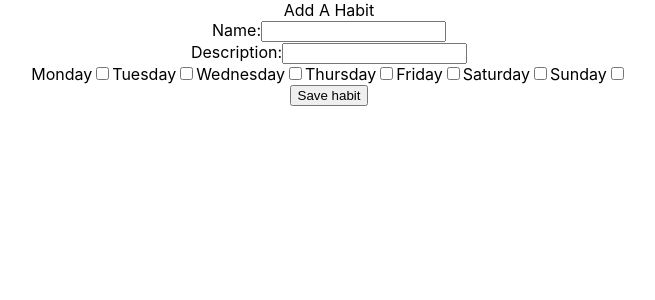
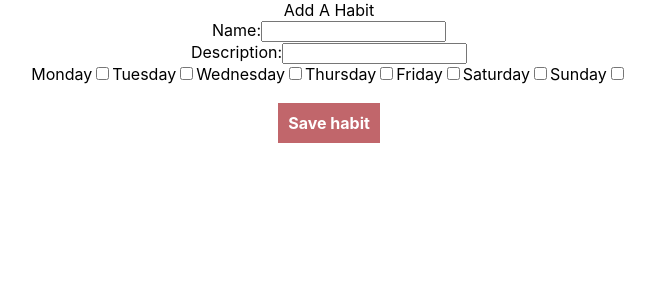
Before and after one commit to aburk3/habit-tracker, a React (Create React App) app in the folder habit-tracker-client/: page /habit-form in a window 1280 px wide. Shown: the top 300 px of the page, without its empty margins (311-966 px from the left). Built offline with nearby package versions, Linux system fonts and the light colour scheme.

Commit message:
Changed the save habit button to consistent styling

```diff
--- a/habit-tracker-client/src/components/UI/Button/Button.js
+++ b/habit-tracker-client/src/components/UI/Button/Button.js
@@ -3,7 +3,11 @@ import React from 'react';
 import classes from './Button.module.css';
 
 const Button = props => (
-  <button className={classes.Button} onClick={props.clicked}>
+  <button
+    className={classes.Button}
+    onClick={props.clicked}
+    type={props.btnType}
+  >
     {props.children}
   </button>
 );
--- a/habit-tracker-client/src/components/UI/Button/Button.module.css
+++ b/habit-tracker-client/src/components/UI/Button/Button.module.css
@@ -6,6 +6,6 @@
   cursor: pointer;
   font: inherit;
   padding: 10px;
-  margin: 10px;
+  margin: 1.5%;
   font-weight: bold;
 }
--- a/habit-tracker-client/src/containers/HabitForm.js
+++ b/habit-tracker-client/src/containers/HabitForm.js
@@ -1,6 +1,7 @@
 import React, { Component } from 'react';
 import { connect } from 'react-redux';
 
+import Button from '../components/UI/Button/Button';
 import { updateHabitFormData } from '../actions/habitForm';
 import { createHabit } from '../actions/habits';
 import CheckboxContainer from './CheckboxContainer';
@@ -14,6 +15,7 @@ class HabitForm extends Component {
 
   handleOnSubmit = event => {
     event.preventDefault();
+    this.props.history.push('/habits');
     this.props.createHabit(this.props.habitFormData);
   };
 
@@ -45,7 +47,7 @@ class HabitForm extends Component {
           <div>
             <CheckboxContainer />
           </div>
-          <button type="submit">Save habit</button>
+          <Button btnType="submit">Save habit</Button>
         </form>
       </div>
     );
--- a/habit-tracker-client/src/containers/Habits.js
+++ b/habit-tracker-client/src/containers/Habits.js
@@ -19,10 +19,12 @@ class Habits extends Component {
     return (
       <div className="HabitsContainer">
         <h1>Daily Habits</h1>
-        {this.props.habits.map(habit => (
-          <HabitCard key={habit.id} habit={habit} />
-        ))}
         <Button clicked={this.addHabitHandler}>Add Habit</Button>
+        <div>
+          {this.props.habits.map(habit => (
+            <HabitCard key={habit.id} habit={habit} />
+          ))}
+        </div>
       </div>
     );
   }
```
